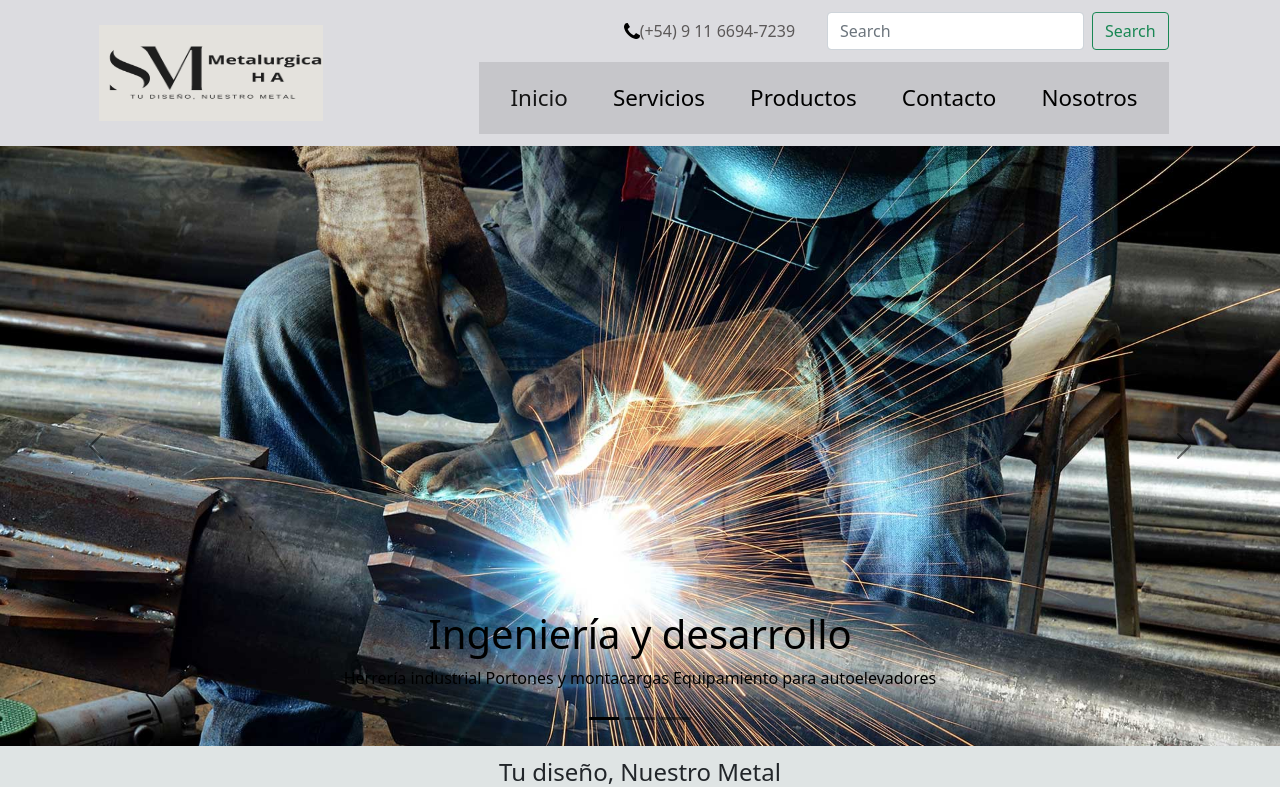
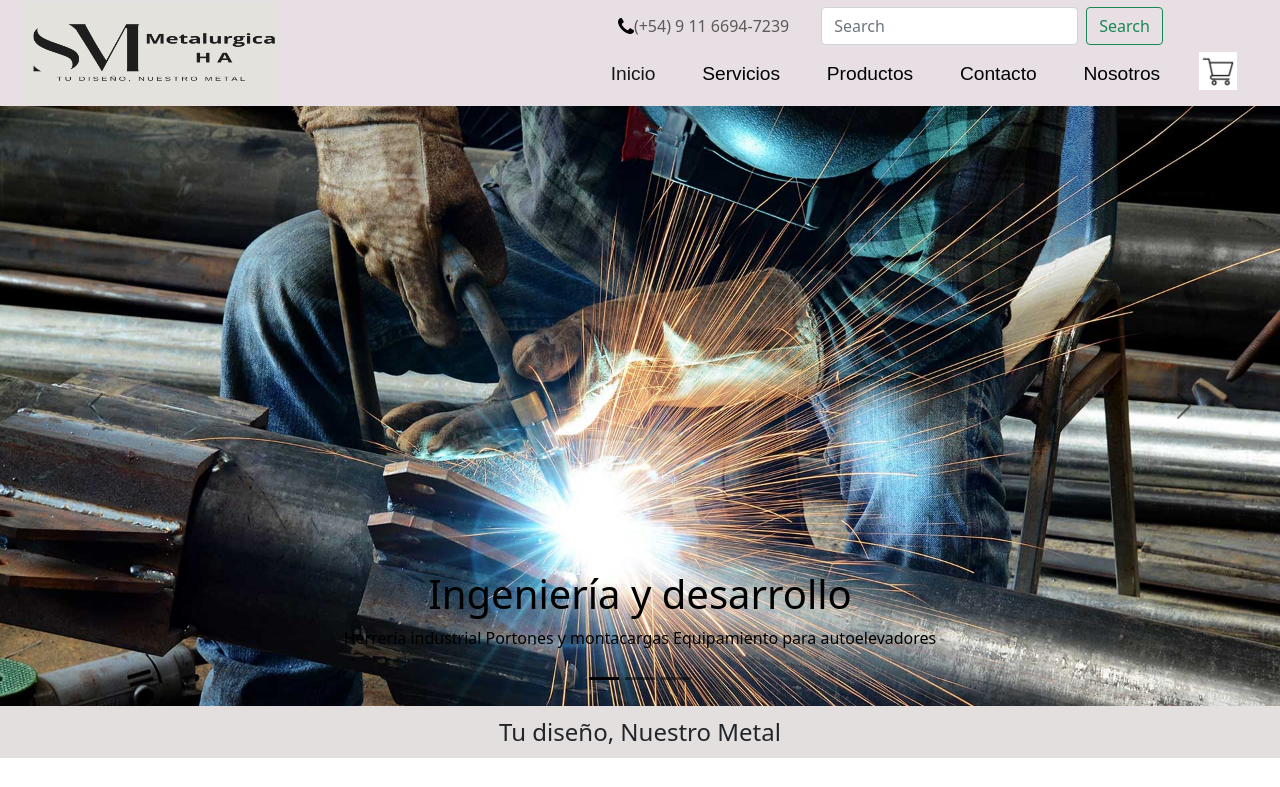
Before and after one commit to carlos-suarez370/web_metalurgica, a website: page index.html in a window 1280 px wide. Shown: the top 787 px of the page. Drawn offline with nearby package versions, Linux system fonts and the light colour scheme.

Commit message:
trabajando en el header

```diff
--- a/index.html
+++ b/index.html
@@ -25,15 +25,20 @@
            <button class="btn btn-outline-success" type="submit">Search</button>
            </form>
        </div>
-    <div class="buscador">
-       <!-- barra de navegacion  -->
+
+       <!-- barra de navegacion HEADER   -->
        <nav class="navbar navbar-expand-lg navbar-light   ">
-        <div class="container-fluid  ">
+
+        <div class="container-fluid">
+
           <button class="navbar-toggler" type="button" data-bs-toggle="collapse" data-bs-target="#navbarSupportedContent" aria-controls="navbarSupportedContent" aria-expanded="false" aria-label="Toggle navigation">
             <span class="navbar-toggler-icon"></span>
           </button>
+
           <div class="collapse navbar-collapse" id="navbarSupportedContent">
+
             <ul class="navbar-nav me-auto mb-2 mb-lg-0">
+
               <li class="nav-item">
                 <a class="nav-link active" aria-current="page" href="./index.html">Inicio</a>
               </li>
@@ -50,7 +55,11 @@
                  <li>
                 <a class="nav-link" href="../pages/nosotros.html">Nosotros</a>
               </li>
+              <div class="logo_carrito">
+                <img  src="./img/emoticones/shopping-cart.gif" alt="logo_carrito">
+            </div>
             </ul>
+
           </div>
         </div>
       </nav>
@@ -58,17 +67,8 @@
         <!-- FIN barra de navegacion -->
     <!-- FIN  encabezado principal -->
 
-    </div>
   </section>
-
-
-      </div>
-    </nav>
   </section>
-
-
-
-
 
 </header>
 
--- a/scss/_base.scss
+++ b/scss/_base.scss
@@ -23,13 +23,13 @@ a {
 
 // variables
 //encabezado
-$color-encabezado:rgb(220, 220, 224);
+$color-encabezado:rgb(231, 223, 228);
 
 $color-galeria-productos:white;
 
 
 //barra de nav
-$color__nav: rgb(198, 198, 202);
+$color__nav: rgb(231, 223, 228);
 
 
 //footer
@@ -40,10 +40,8 @@ $color__border-solid: chocolate;
 // variables
 
 // mixin
-@mixin btn_card-productos{
+@mixin btn_nav-encabezado{
     text-decoration: none;
-    padding: 8px 10px;
-    display: block;
     transition: background-color 1s ease, color 1s ease;
     border-radius: 6px;
 }
--- a/scss/components/_footer.scss
+++ b/scss/components/_footer.scss
@@ -29,7 +29,7 @@
     font-size: 1.3em;
 }
 .conteiner_datos-contacto{
-    background-color: black;
+    background-color: rgb(0, 0, 0);
     display: block;
     height: 23em;
 }
--- a/scss/components/_header.scss
+++ b/scss/components/_header.scss
@@ -80,14 +80,15 @@
 
     .encabezado{
         flex-direction: row;
-        gap: 5em;
+        gap: 11em;
         background-color: $color-encabezado;
+        height: 6.6em;
         }
 
          .encabezado_logo-empresa{
             margin: 0em 4em 0em 0em;
-            width: 14em;
-            height: 6em;
+            width: 16em;
+            height: 6.5em;
         }
         .buscador{
             font-size: 1em;
@@ -95,6 +96,8 @@
             gap: 2em;
             align-items: center;
             color: rgb(92, 89, 89);
+            margin: 0.3em 6em 0em 0em;
+
 
             .numero_telefono{
                 display: flex;
@@ -108,29 +111,40 @@
                 width: 1em;
                 height: 1em;
             }
+
         }
         /* ---------fin  LOGO DE LA EMPRES__Y BUSCADOR------------- */
+        .logo_carrito{
+            display: flex;
+            width: 2em;
+            height: 2em;
 
+        }
+        .navbar .container-fluid{
+            margin: 0em 0em 0em 4em ;
+        }
 
 
         /* ---------barra de navegacion------------- */
         .container-fluid{
-            width: 50%;
+            height: 3.6em;
         }
         .navbar-collapse{
             flex-grow: 0;
-             font-size: 1.4em;
+             font-size: 1.2em;
              background-color: $color__nav;
              margin: .5em;
+             font-family: 'Poppins', sans-serif;
+             font-weight: 545; /* Semi-negrita o más gruesa */
+
+
         }
         .navbar-expand-lg .navbar-nav{
-            gap: 1.3em;
-            transition: background-color 5s ease, color 4s ease;
-
+            gap: 1.6em;
         }
         .navbar-expand-lg .navbar-nav :hover{
-            background-color: rgb(172, 140, 148);
-            @include btn_card-productos
+            background-color: rgb(179, 72, 72);
+            @include btn_nav-encabezado
         }
 
 
--- a/scss/pages/_index.scss
+++ b/scss/pages/_index.scss
@@ -17,7 +17,7 @@
             height: 100%;
             justify-content: center;
             align-items: center;
-            background-color: rgba(223, 228, 228, 0.984);
+            background-color: rgba(228, 223, 223, 0.984);
             margin: 0% 0% 0% 0%;
             padding: 0.5em;
         }
```
Also changed, not shown: pages/nosotros.html (+0 -1 lines), css/styles.css, img/emoticones/shopping-cart.gif (added), 1 other file. Lines whose indentation alone changed are shown as unchanged.
